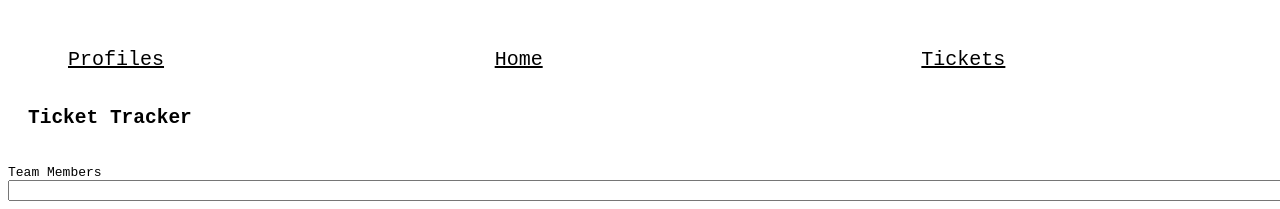
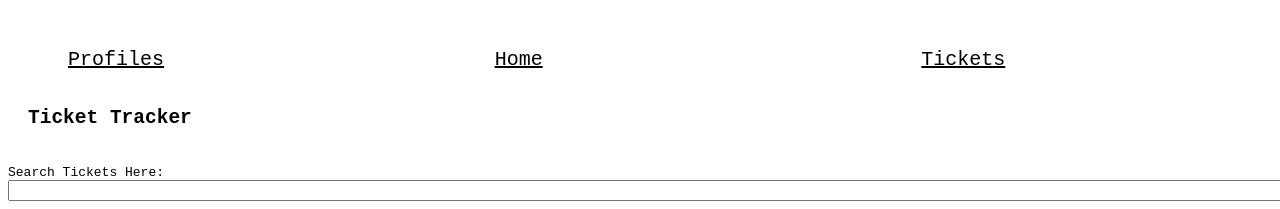
Before and after one commit to Tufiale/ticket-tracker, a React (Vite) app: page /#/ticket-tracker in a window 1280 px wide. Shown: the top 209 px of the page. Built offline with nearby package versions, Linux system fonts and the light colour scheme.

Commit message:
Change to searchbox

```diff
--- a/src/Containers/Tickets/Tickets.tsx
+++ b/src/Containers/Tickets/Tickets.tsx
@@ -25,7 +25,7 @@ const TicketCardLayout = ({ teamMembers }: CardContainerProps) => {
     <div className="team-card">
       <SearchBox
         key="SearchBox"
-        label="Team Members"
+        label="Search Tickets Here:"
         handleInput={handleInput}
         searchTerm={searchTerm}
       />
```
